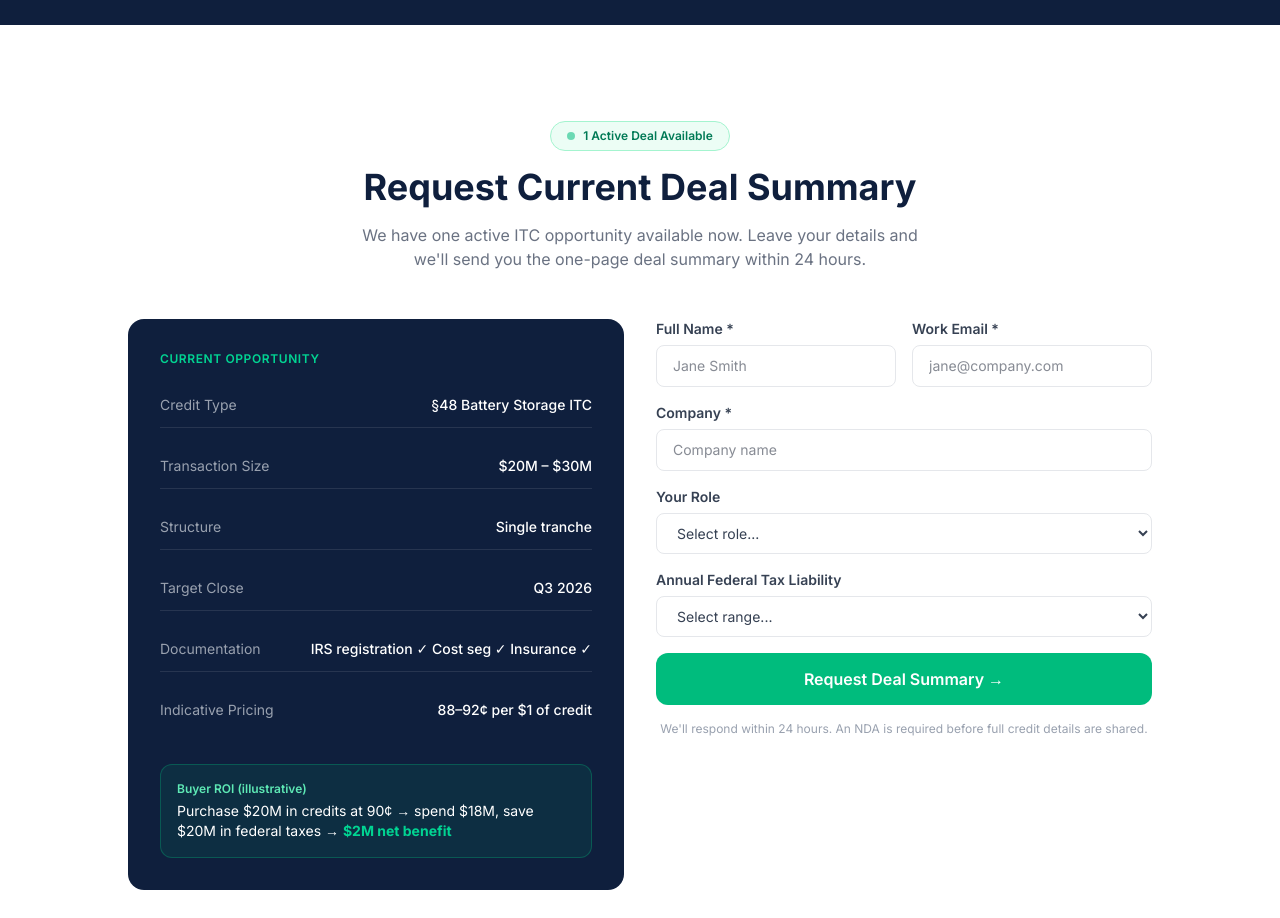
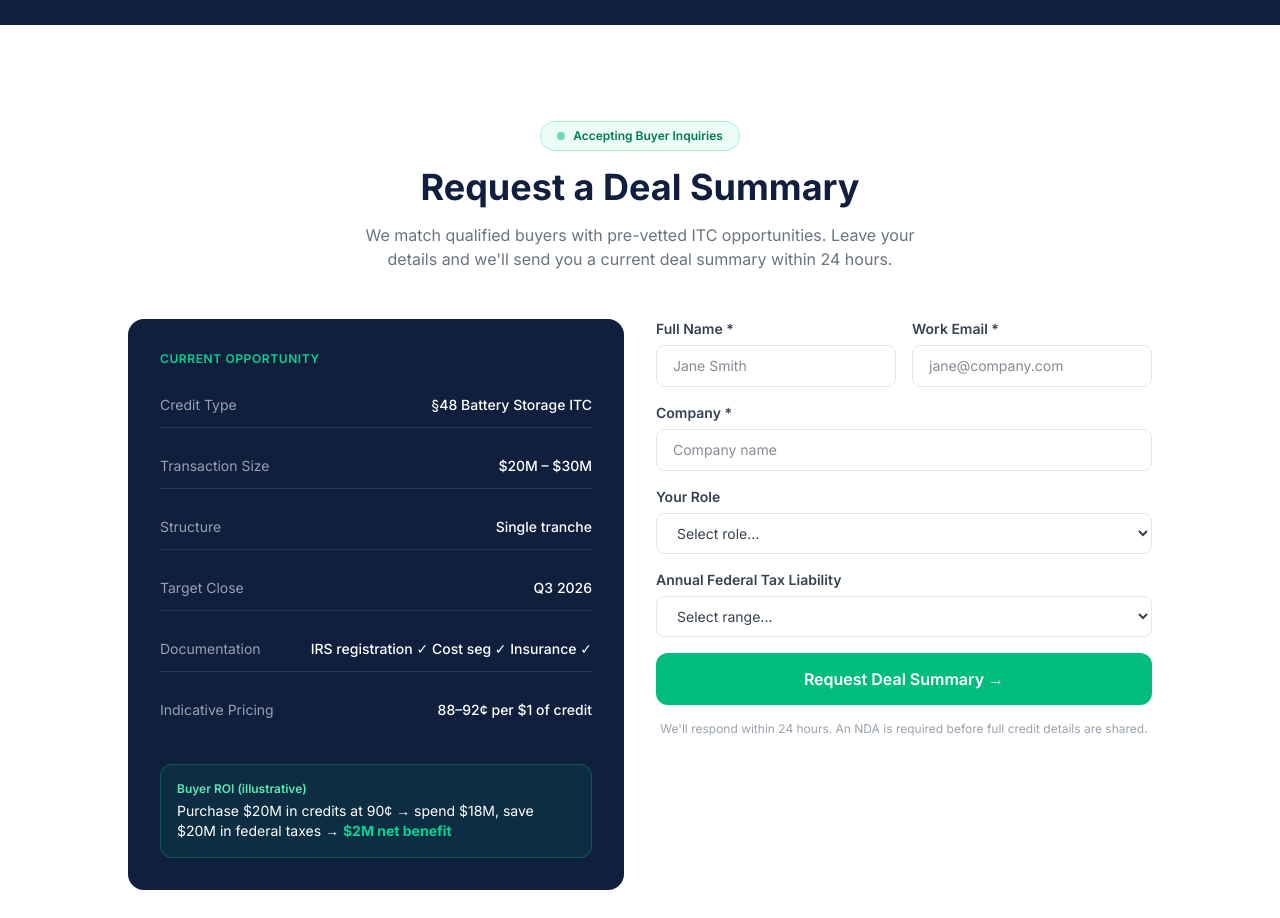
Before and after one commit to Aethervibe/aethervibe-website, a Next.js app: page / in a window 1280 px wide. Shown: the part 3940-4858 px from the top of the page. Built offline with nearby package versions, Linux system fonts and the light colour scheme.

Commit message:
Remove specific deal count from buyer inquiry badge
Co-Authored-By: Claude Sonnet 4.6 <noreply@anthropic.com>

```diff
--- a/components/BuyerInquiryForm.tsx
+++ b/components/BuyerInquiryForm.tsx
@@ -35,13 +35,13 @@ export default function BuyerInquiryForm() {
         <div className="text-center mb-12">
           <div className="inline-flex items-center gap-2 bg-emerald-50 border border-emerald-200 text-emerald-700 text-xs font-semibold px-4 py-1.5 rounded-full mb-4">
             <span className="w-2 h-2 bg-emerald-500 rounded-full animate-pulse"></span>
-            1 Active Deal Available
+            Accepting Buyer Inquiries
           </div>
           <h2 className="text-3xl md:text-4xl font-bold text-[#0F1F3D] mb-4">
-            Request Current Deal Summary
+            Request a Deal Summary
           </h2>
           <p className="text-gray-500 max-w-xl mx-auto">
-            We have one active ITC opportunity available now. Leave your details and we'll send you the one-page deal summary within 24 hours.
+            We match qualified buyers with pre-vetted ITC opportunities. Leave your details and we'll send you a current deal summary within 24 hours.
           </p>
         </div>
 
```
